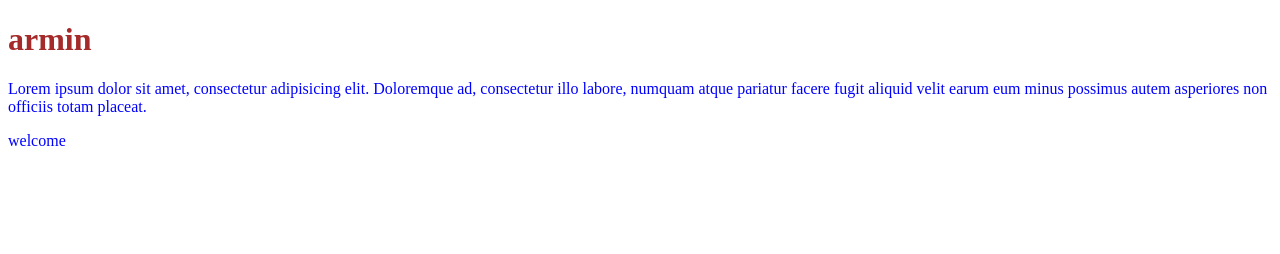
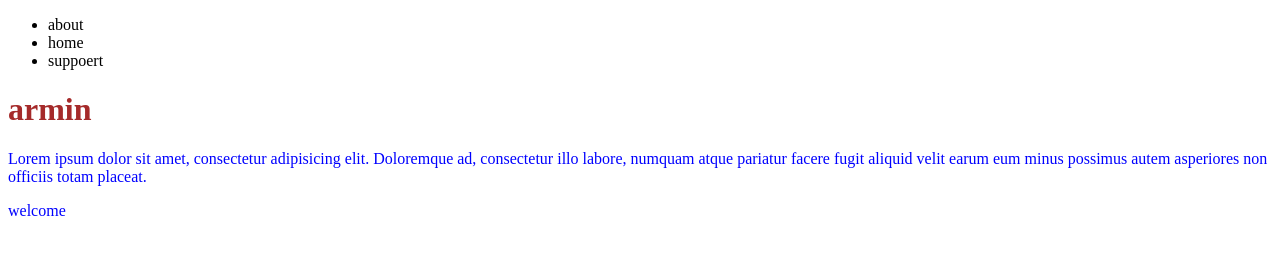
Before and after one commit to Alimoradi87/git-hub, a plain HTML site: page index.html in a window 1280 px wide. Drawn offline with Linux system fonts and the light colour scheme.

Commit message:
change index.html

```diff
--- a/index.html
+++ b/index.html
@@ -8,6 +8,13 @@
     <link rel="stylesheet" href="./style.css">
 </head>
 <body>
+    <header>
+        <ul>
+            <li>about</li>
+            <li>home</li>
+            <li>suppoert</li>
+        </ul>
+    </header>
     <h1 id="text2">armin</h1>
     <p class="parg"> Lorem ipsum dolor sit amet, consectetur adipisicing elit. Doloremque ad, consectetur illo labore, numquam atque pariatur facere fugit aliquid velit earum eum minus possimus autem asperiores non officiis totam placeat.</p>
     <p class="parg">welcome</p>
```
